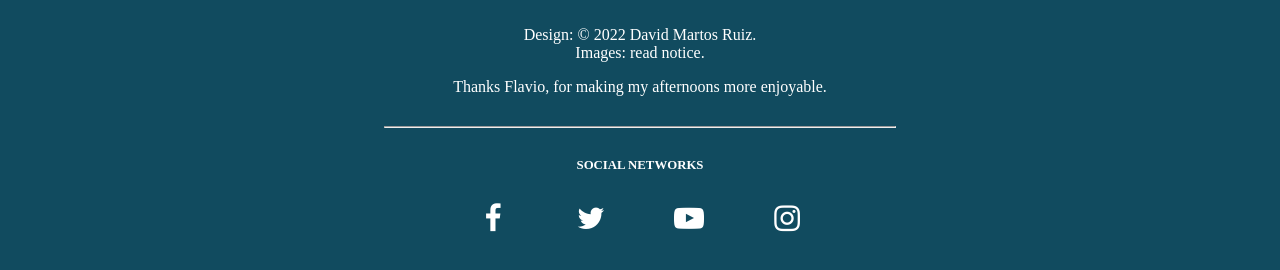
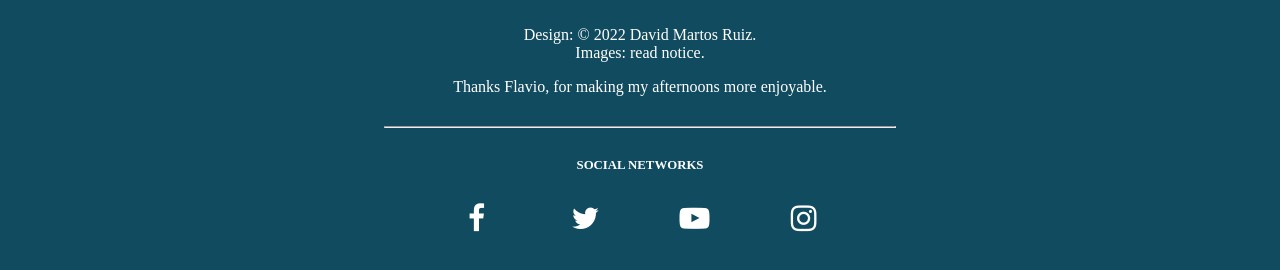
Before and after one commit to davidmartosruiz/flavio, a plain HTML site: page index.html in a window 1280 px wide. Shown: the part 3789-4059 px from the top of the page. Drawn offline with Linux system fonts and the light colour scheme; a web font is replaced by a local one.

Commit message:
Add files via upload

```diff
--- a/styles/style.css
+++ b/styles/style.css
@@ -560,7 +560,7 @@ footer a {
     }
 
 footer .fa {
-padding: 20px;
+padding: 20px 0 20px 0;
 font-size: 30px;
 width: 90px;
 text-decoration: none;
@@ -573,7 +573,11 @@ opacity: 0.7;
 }
 
 #social {text-align: center;
-margin: auto;
+    margin: auto;
+    display: flex;
+    align-items: center;
+    gap: 15px;
+    justify-content: center;
 }
 
 /******************* LEGAL NOTICE *******************/
```
